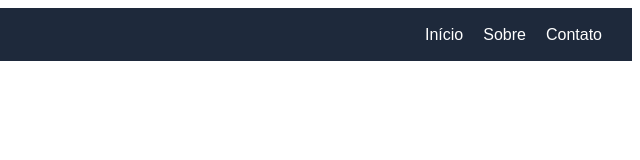
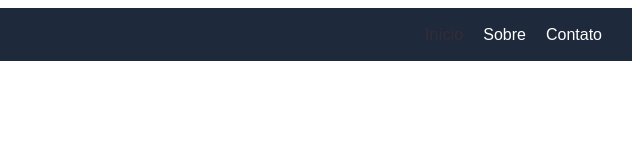
Before and after one commit to Rafael-Manzan/Ativades-SENAI, a plain HTML site: page header.html in a window 1280 px wide. In both pictures the pointer is over the link "Início". Shown: the full height of the page, 640-1280 px from the left. Drawn offline with Linux system fonts and the light colour scheme.

Commit message:
Add hover effect to menu links in header

```diff
--- a/style.css
+++ b/style.css
@@ -25,3 +25,7 @@
     color: #ffffff;
     text-decoration: none;
 }
+.header-simples .menu a:hover {
+    opacity: 0.1;
+    color: orangered;
+}
```
